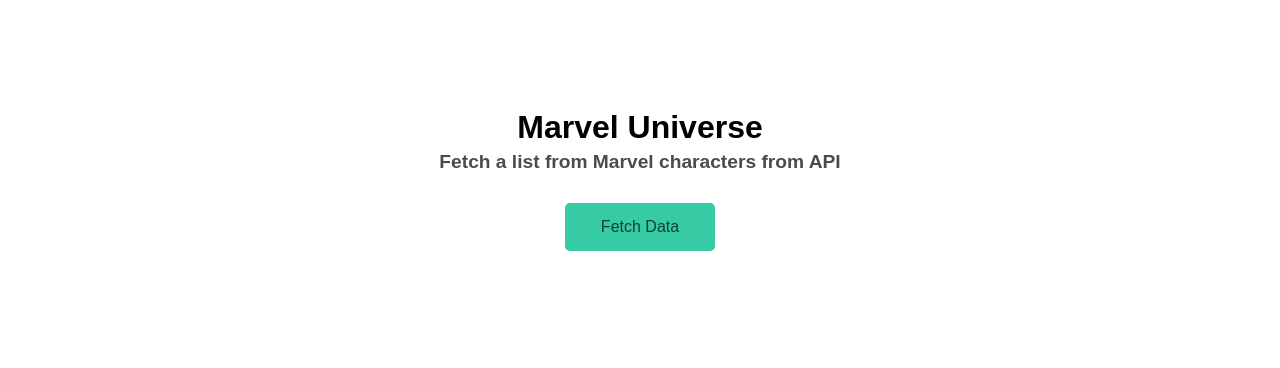
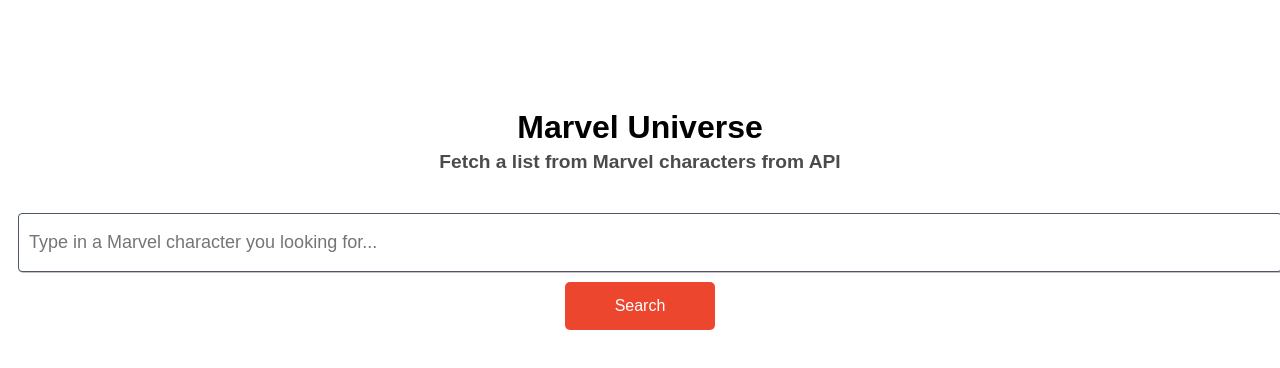
Before and after one commit to neveo/marvelcomics-api, a React (Create React App) app: page /search in a window 1280 px wide. Shown: the top 368 px of the page. Built offline with nearby package versions, Linux system fonts and the light colour scheme.

Commit message:
Adding search form to the api

```diff
--- a/src/App.css
+++ /dev/null
@@ -1,38 +0,0 @@
-.App {
-  text-align: center;
-}
-
-.App-logo {
-  height: 40vmin;
-  pointer-events: none;
-}
-
-@media (prefers-reduced-motion: no-preference) {
-  .App-logo {
-    animation: App-logo-spin infinite 20s linear;
-  }
-}
-
-.App-header {
-  background-color: #282c34;
-  min-height: 100vh;
-  display: flex;
-  flex-direction: column;
-  align-items: center;
-  justify-content: center;
-  font-size: calc(10px + 2vmin);
-  color: white;
-}
-
-.App-link {
-  color: #61dafb;
-}
-
-@keyframes App-logo-spin {
-  from {
-    transform: rotate(0deg);
-  }
-  to {
-    transform: rotate(360deg);
-  }
-}
--- a/src/index.js
+++ b/src/index.js
@@ -1,48 +1,6 @@
-import React, { useState } from 'react';
+import React from 'react';
 import ReactDOM from 'react-dom';
-import axios from 'axios';
+import Search from './search';
 import './styles.css';
 
-
-function App(){
-	const [characters, setCharacters] = useState("");
-	const ts = '1608763962579';
-	const public_key = '3a80597230483a002fa9628a2c7774f3';
-	const uri = 'https://gateway.marvel.com/v1/public/characters?ts=';
-	const hash = 'ac71a74a1bdc232da7c76480396ca1c2';
-	const apiendpoint = uri + ts +'&apikey=' + public_key + '&hash=' + hash;
-
-	const fetchData = () => {
-		axios.get(apiendpoint).then((response) => {
-
-			console.log(response.data.data.results);
-			setCharacters(response.data);
-
-			}
-		);
-	};
-
-	return(
-	<div className="App">
-		<h1>Marvel Universe</ h1>
-		<h2>Fetch a list from Marvel characters from API</ h2>
-
-		<div>
-			<button className="fetch-button" onClick={fetchData}>
-			Fetch Data
-			</ button>
-			<br />
-		</div>
-
-		<div className="characters">
-
-		</div>
-
-
-
-	</div>
-	);
-}
-
-const rootElement = document.getElementById('root');
-ReactDOM.render(<App />, rootElement);
+ReactDOM.render(<Search />, document.getElementById('root'));
--- /dev/null
+++ b/src/search.js
@@ -0,0 +1,69 @@
+import React, { Component } from 'react';
+import './styles.css';
+
+	const ts = '1608763962579';
+	const public_key = '3a80597230483a002fa9628a2c7774f3';
+	const uri = 'https://gateway.marvel.com/v1/public/characters?ts=';
+	const hash = 'ac71a74a1bdc232da7c76480396ca1c2';
+	const apiendpoint = uri + ts +'&apikey=' + public_key + '&hash=' + hash;
+
+class Search extends Component {
+	state ={
+		searchValue: "",
+		characters: []
+	};
+
+	handleOnChange = event => {
+		this.setState({ searchValue: event.target.value});
+	};
+
+	handleSearch = () => {
+		this.makeApiCall(this.state.searchValue);
+	};
+
+	makeApiCall = searchInput => {
+		const searchUri = apiendpoint +'?s={searchInput}';
+		fetch(searchUri)
+			.then(response => {
+				return response.json();
+			})
+			.then(jsonData => {
+				this.setState({ characters: jsonData.characters});
+			});
+	};
+
+	render() {
+
+		return (
+
+
+		<div className="App">
+			<h1>Marvel Universe</ h1>
+			<h2>Fetch a list from Marvel characters from API</ h2>
+			<input
+				name="text"
+				type="text"
+				placeholder="Type in a Marvel character you looking for..."
+				onChange={event => this.handleOnChange(event)}
+				value={this.state.searchValue}
+			/>
+
+				<button className="fetch-button" onClick={this.handleSearch}>Search</button>
+				{this.state.characters ? (
+					<div>
+					{this.state.characters.map((character, index) => (
+						<div className="single-character" key={index}>
+							<h2>{character.name}</h2>
+							<p>{character.description}</p>
+						</div>
+					))}
+					</div>
+				) : (
+					<p>Look up a character</p>
+				)}
+		</div>
+		);
+	}
+}
+
+export default Search;
--- a/src/styles.css
+++ b/src/styles.css
@@ -32,8 +32,9 @@
   transition: all 0.5s;
 }
 
-.fetch-button:hover {
-  background-color: rgb(40, 209, 209);
+.fetch-button {
+  background-color: #ED462F;
+  color: #ffffff;
 }
 
 .characters {
@@ -65,6 +66,16 @@
   font-size: 1.5rem;
 }
 
+input {
+  width: 100%;
+  margin: 10px;
+  padding: 18px 10px;
+  border-radius: 4px;
+  border: 1px solid #4e5766;
+  box-shadow: 1px 0.5px #888888;
+  font-size: 18px;
+}
+
 .details {
   text-align: left;
 }
```
Also changed, not shown: src/App.js (added), 2 other files (tests, documents, lock files or other folders).
